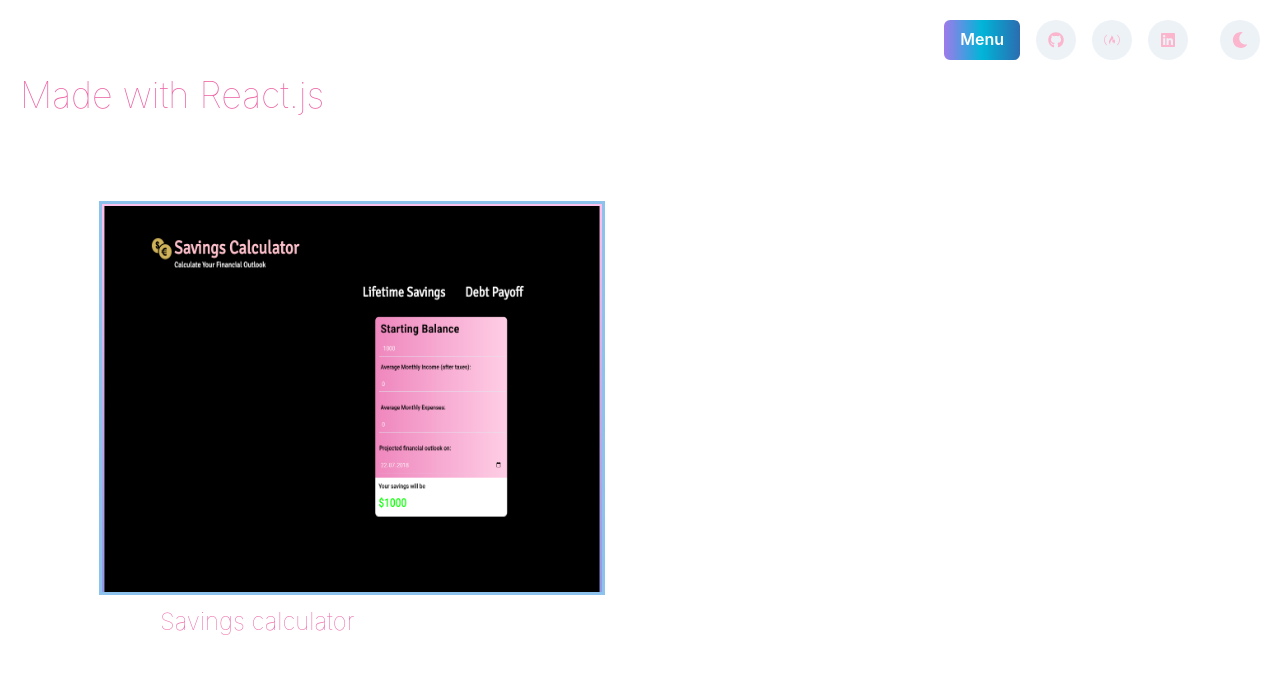
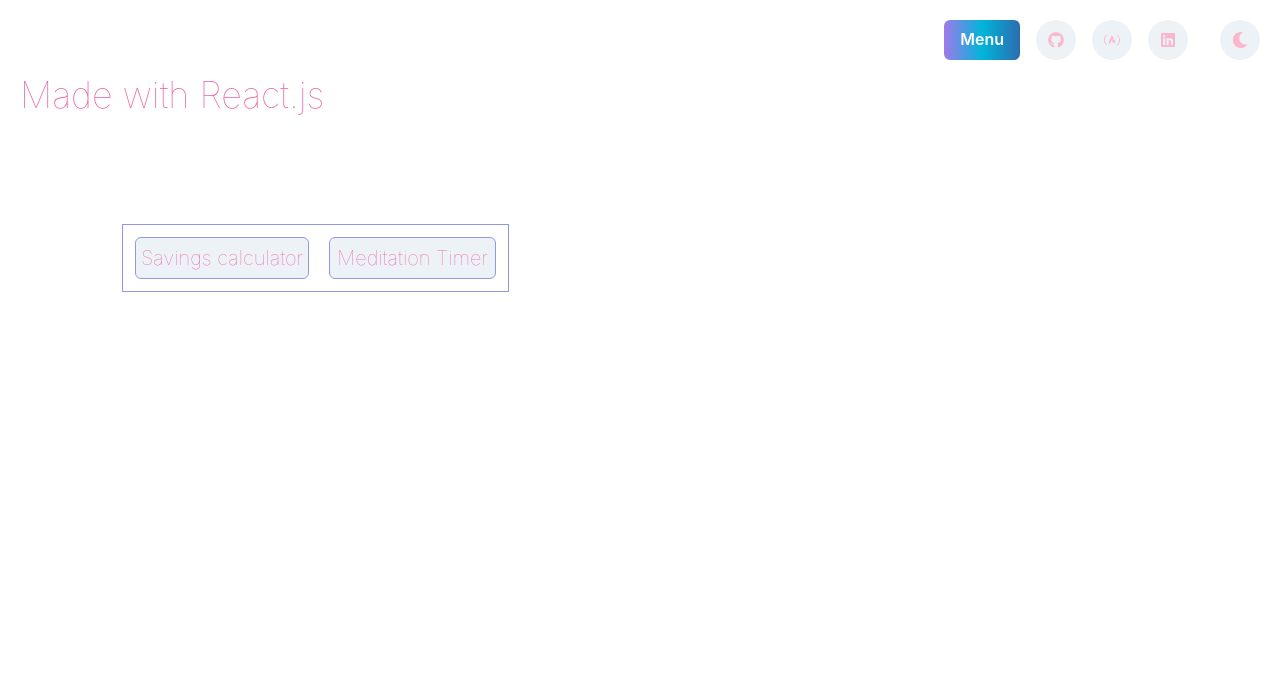
Before and after one commit to mateasportfolio/mtportfolio, a React (Create React App) app: page /project in a window 1280 px wide. Shown: the top 674 px of the page. Built offline with nearby package versions, Linux system fonts and the light colour scheme.

Commit message:
modifite Project.js

```diff
--- a/src/pages/Project.js
+++ b/src/pages/Project.js
@@ -1,49 +1,71 @@
-import { Box, Text, Image, VStack } from "@chakra-ui/react";
+import { Box, Text, Stack, Button, useMediaQuery } from "@chakra-ui/react";
 import React from "react";
-
 import { Link } from "@chakra-ui/react";
 
-import Savings from "../assets/calculator.svg";
-
 export default function Project() {
+  const [isNotSmallerScreen] = useMediaQuery("(min-width: 600px)");
   return (
     <Box>
       <Text as="b" fontSize="4xl" fontWeight="hairline" color="pink.400">
         {" "}
         Made with React.js
       </Text>
-      <VStack direction="row">
-        <Box p="20px" m="50px">
-          <Image
-            dropShadow="inner"
-            boxSize="xl"
-            objectFit="cover"
-            backgroundColor="pink.200"
-            bg="linear-gradient(#ffc0eb, #9198e5)"
-            opacity={10}
-            boxShadow="red"
-            width="500px"
-            h="100%"
-            m="12px"
-            pl="2px"
-            pr="2px"
-            pt="2px"
+      <Stack
+        display="flex"
+        p="2px"
         position="relative"
-            shadow="outline"
-            src={Savings}
-          />
+        direction={isNotSmallerScreen ? "row" : "column"}
+        width="50%"
+      >
+        <Box
+          direction={isNotSmallerScreen ? "row" : "column"}
+          width="100%"
+          display="flex"
+          p="2px"
+          m="100px"
+          border="1px solid  #9198e5"
+          justifyContent="center"
+        >
+          <Button
+            border="1px solid  #9198e5"
+            position="relative"
+            p="20px"
+            m="10px"
+            display="flex"
+          >
             <Link
-            fontSize="2xl"
+              position="relative"
+              fontSize="xl"
               fontWeight="hairline"
               color="pink.400"
               href="https://endearing-blini-1b0650.netlify.app"
               m="30px"
-            p="40px"
+              p="4px"
             >
               Savings calculator
             </Link>
+          </Button>
+
+          <Button
+            border="1px solid  #9198e5"
+            position="relative"
+            p="20px"
+            m="10px"
+            display="flex"
+          >
+            <Link
+              fontSize="xl"
+              fontWeight="hairline"
+              color="pink.400"
+              href="https://melodious-arithmetic-98d708.netlify.app/"
+              m="30px"
+              p="4px"
+            >
+              Meditation Timer
+            </Link>
+          </Button>
         </Box>
-      </VStack>
+      </Stack>
     </Box>
   );
 }
```
Also changed, not shown: src/assets/timer.png (added). Lines whose indentation alone changed are shown as unchanged.
